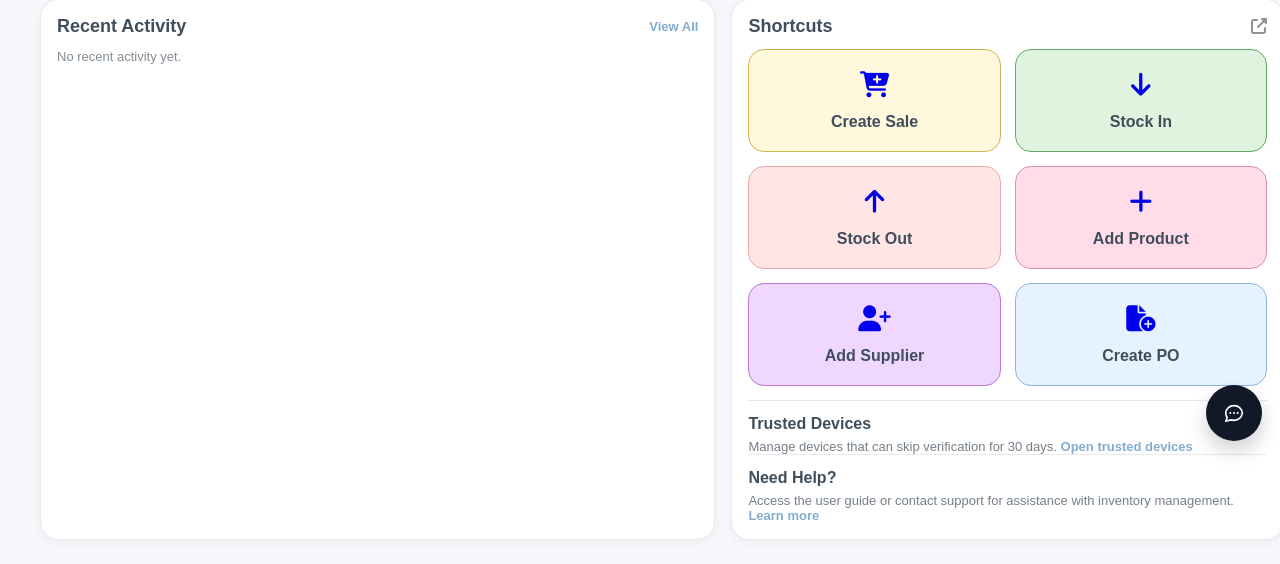
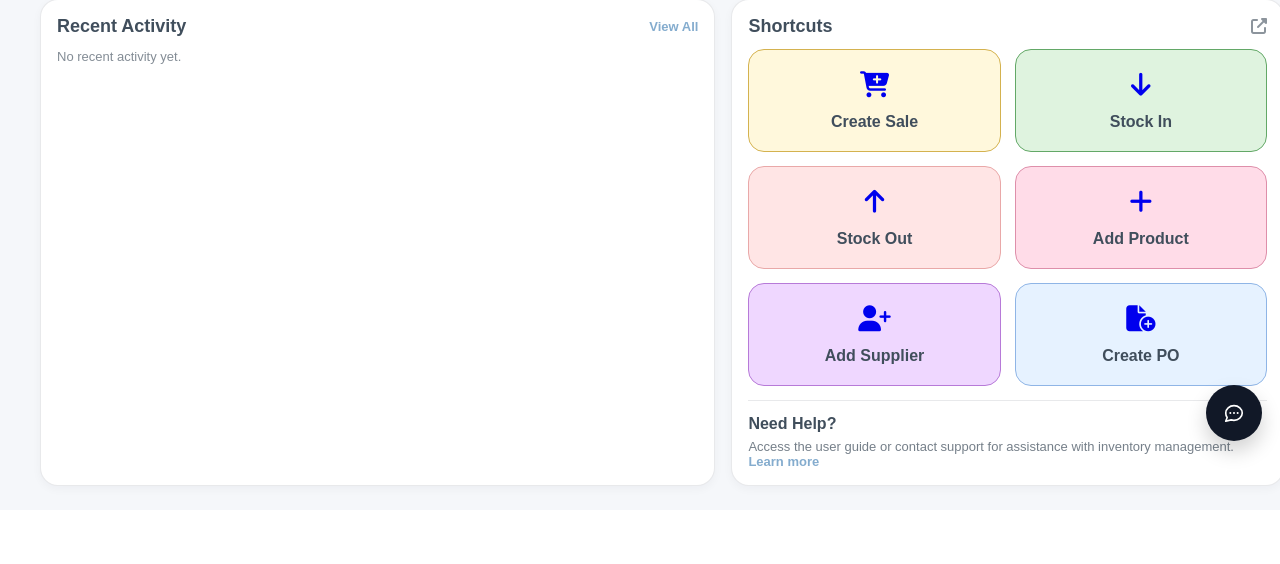
Before and after one commit to Rukhss72/retail_management_system, a Django app: page /home/ in a window 1280 px wide. Shown: the part 341-905 px from the top of the page. After the commit the page ends 833 px from the top, so only its background shows below. Run offline with Django 5.2, Linux system fonts and the light colour scheme; the visitor is signed in with stand-in values (Sample User, id 1); data that the repository does not hold is empty; parts of the project's set-up code (start-up, migrations or seed data) failed here and were passed over.

Commit message:
Remove 'Trusted Devices' section from home page and base template

```diff
--- a/retail_management_system/retail/templates/retail/base.html
+++ b/retail_management_system/retail/templates/retail/base.html
@@ -233,9 +233,6 @@
             </a>
             <a href="{% url 'assistant' %}" class="menu-link {% if '/assistant' in request.path %}active{% endif %}">
               <i class="fa-solid fa-robot"></i> Assistant
-            </a>
-            <a href="{% url 'trusted_devices' %}" class="menu-link {% if '/admin-login/trusted-devices' in request.path %}active{% endif %}">
-              <i class="fa-solid fa-shield-halved"></i> Trusted Devices
             </a>
           </div>
         {% endif %}
--- a/retail_management_system/retail/templates/retail/home.html
+++ b/retail_management_system/retail/templates/retail/home.html
@@ -319,14 +319,6 @@
       </div>
 
       <div class="helpbox">
-        <div class="help-title">Trusted Devices</div>
-        <div class="help-text">
-          Manage devices that can skip verification for 30 days.
-          <a class="link" href="{% url 'trusted_devices' %}">Open trusted devices</a>
-        </div>
-      </div>
-
-      <div class="helpbox">
         <div class="help-title">Need Help?</div>
         <div class="help-text">
           Access the user guide or contact support for assistance with inventory management.
```
